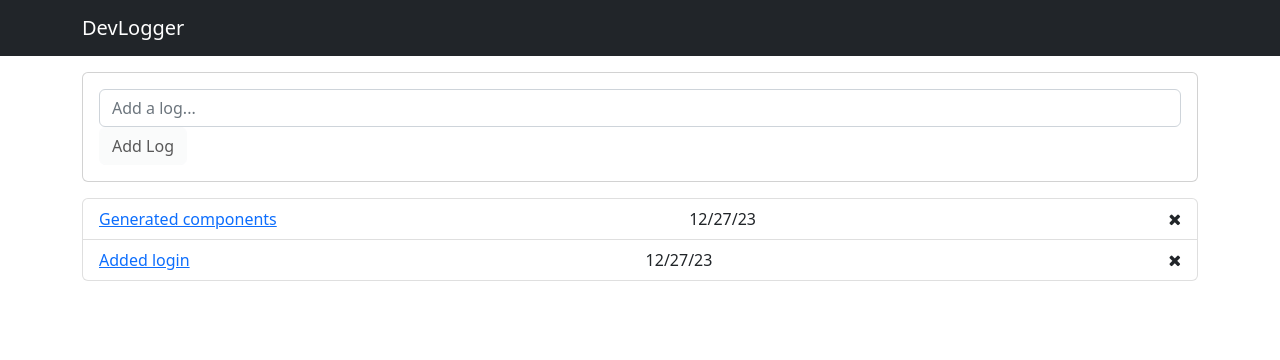
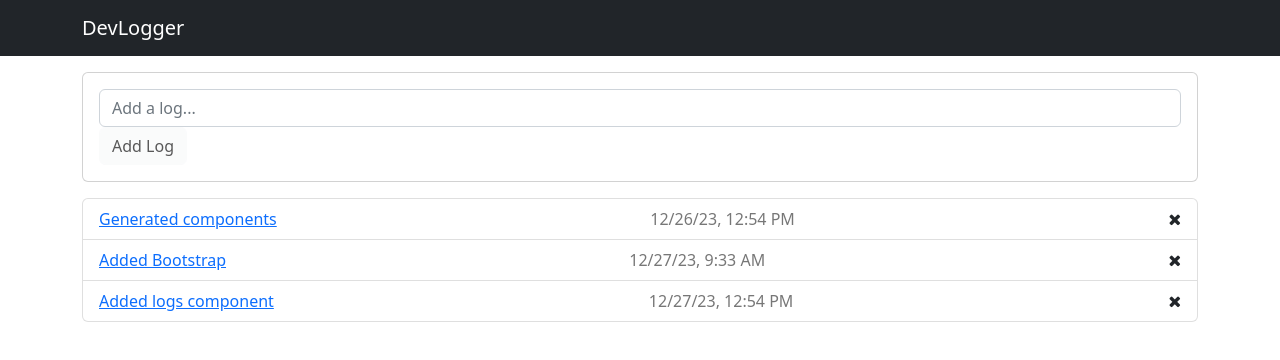
Before and after one commit to helen-tan/angular-devlogger, an Angular app: page / in a window 1280 px wide. Shown: the top 360 px of the page. Built offline with nearby package versions, Linux system fonts and the light colour scheme.

Commit message:
Dynamically display logs data

```diff
--- a/src/app/components/logs/logs.component.css
+++ b/src/app/components/logs/logs.component.css
@@ -0,0 +1,3 @@
+.log-date {
+    color: #777;
+}
--- a/src/app/components/logs/logs.component.html
+++ b/src/app/components/logs/logs.component.html
@@ -1,13 +1,7 @@
 <ul class="list-group">
-    <li class="list-group-item d-flex justify-content-between align-items-center">
-        <a href="#">Generated components</a>
-        <span class="log-date">12/27/23</span>
-        <i class="fa fa-remove"></i>
-    </li>
-
-    <li class="list-group-item d-flex justify-content-between align-items-center">
-        <a href="#">Added login</a>
-        <span class="log-date">12/27/23</span>
+    <li *ngFor="let log of logs" class="list-group-item d-flex justify-content-between align-items-center">
+        <a href="#">{{ log.text }}</a>
+        <span class="log-date">{{ log.date | date: 'short' }}</span>
         <i class="fa fa-remove"></i>
     </li>
 </ul>
--- a/src/app/components/logs/logs.component.ts
+++ b/src/app/components/logs/logs.component.ts
@@ -1,10 +1,24 @@
-import { Component } from '@angular/core';
+import { Component, OnInit } from '@angular/core';
 
 @Component({
   selector: 'app-logs',
   templateUrl: './logs.component.html',
   styleUrls: ['./logs.component.css']
 })
-export class LogsComponent {
+export class LogsComponent implements OnInit {
+  logs!: {
+    id: string,
+    text: string,
+    date: any
+  }[];
 
+  constructor() {}
+
+  ngOnInit() {
+    this.logs = [
+      { id: "1", text: "Generated components", date: new Date('12/26/2023 12:54:23') },
+      { id: "2", text: "Added Bootstrap", date: new Date('12/27/2023 9:33:23') },
+      { id: "3", text: "Added logs component", date: new Date('12/27/2023 12:54:23') }
+    ]
+  }
 }
```
